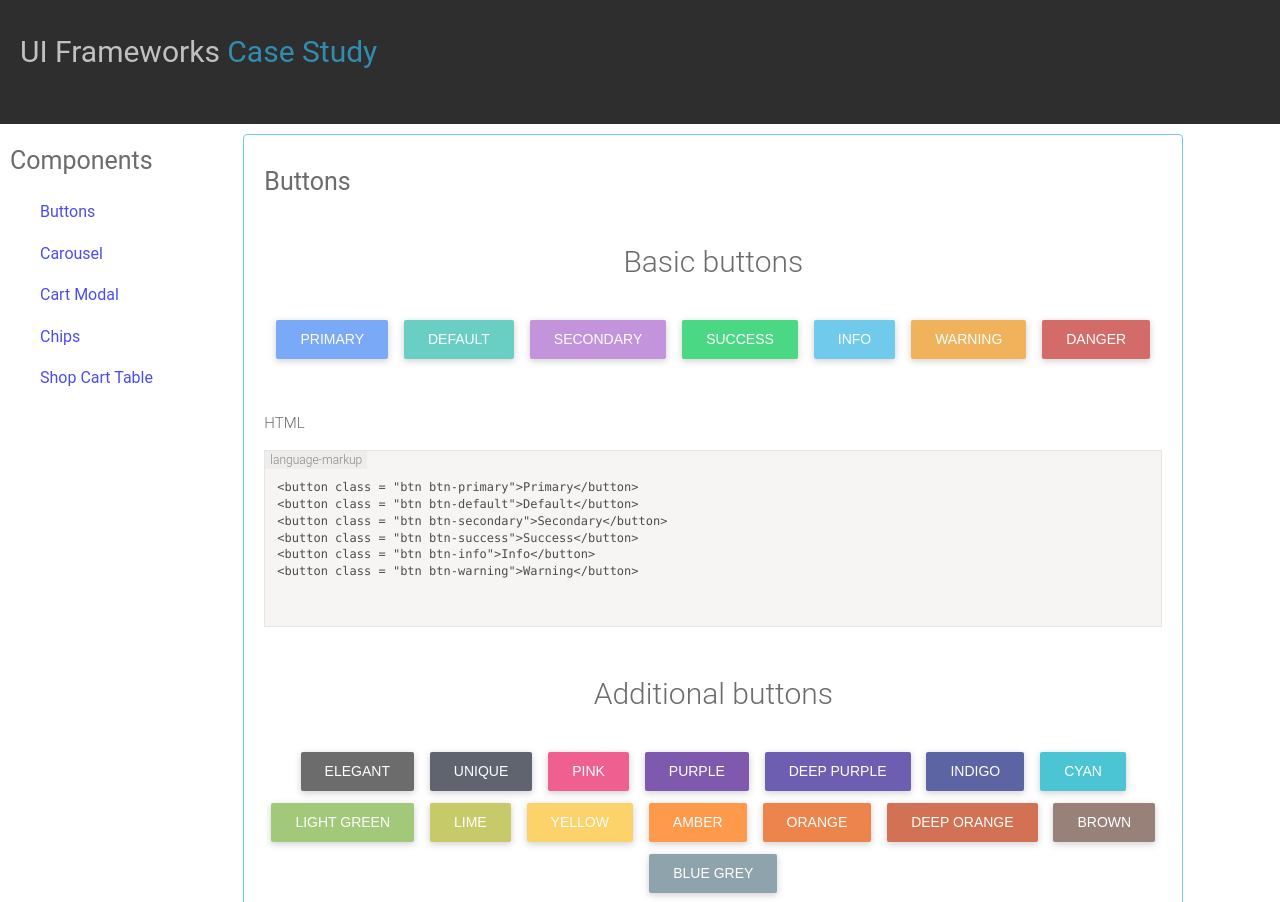
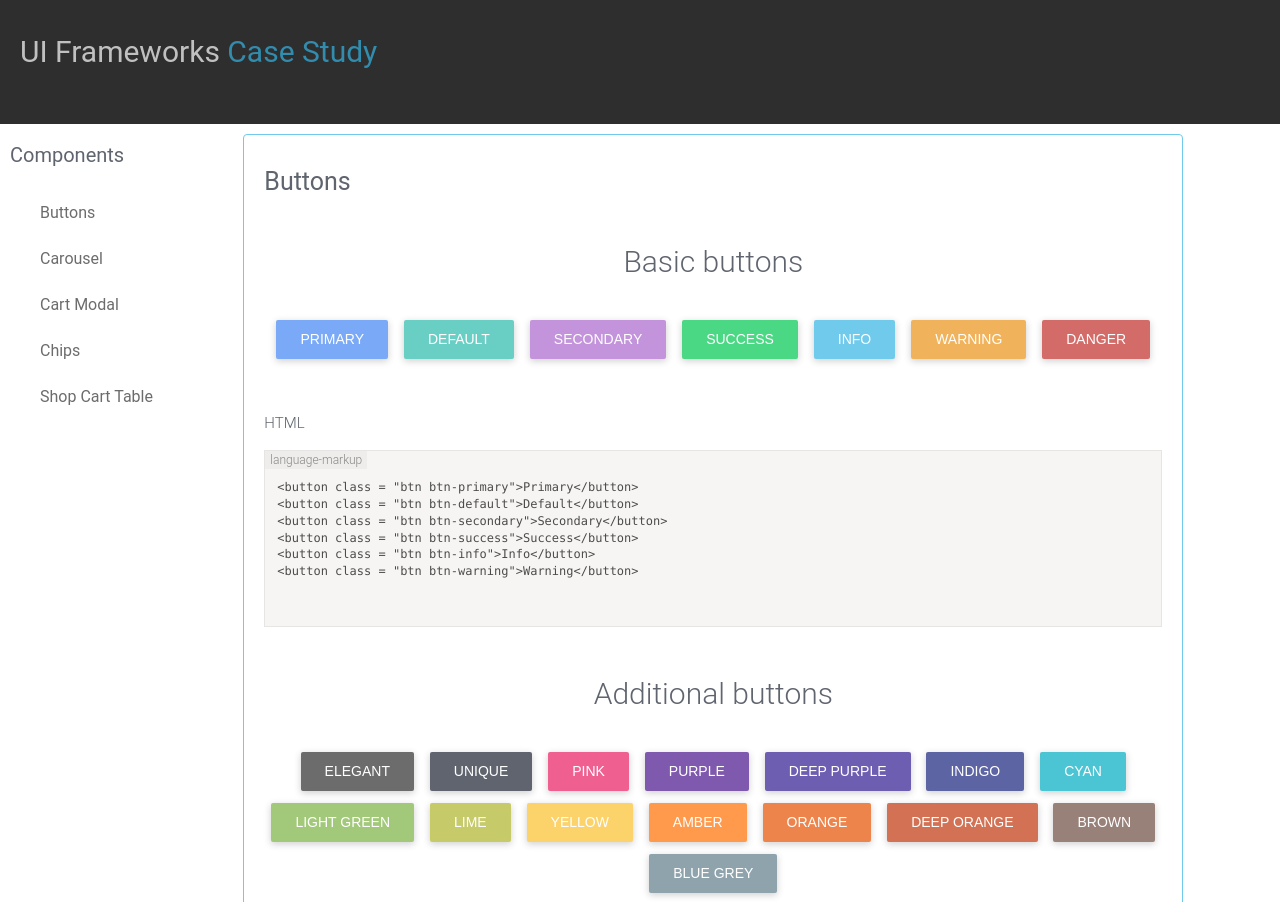
Before and after one commit to hiepvo/components, a plain HTML site: page index.html in a window 1280 px wide. Shown: the top 902 px of the page. Drawn offline with Linux system fonts and the light colour scheme.

Commit message:
change layout

```diff
--- a/index.html
+++ b/index.html
@@ -7,22 +7,22 @@
   <title>UI Frameworks Case Study</title>
   <link rel = "stylesheet" href = "stylesheets/main.css">
 </head>
-
 <body>
 <header class = "grid__row" id = "page-header">
-
   <div class = "grid__col12"><h1>UI Frameworks <span class = "highlighted">Case Study</span></h1></div>
 </header>
 <div class = "grid">
   <div class = "grid__row">
     <div class = "grid__col2" id = "sidebar">
-      <h2>Components</h2>
       <nav id = "component-nav">
-        <a href = "#buttons">Buttons</a>
-        <a href = "#carousels">Carousel</a>
-        <a href = "#cart-modal">Cart Modal</a>
-        <a href = "#chips">Chips</a>
-        <a href = "#shopCart-table">Shop Cart Table</a>
+        <h2>Components</h2>
+        <ul>
+          <li><a href = "#buttons">Buttons</a></li>
+          <li><a href = "#carousels">Carousel</a></li>
+          <li><a href = "#cart-modal">Cart Modal</a></li>
+          <li> <a href = "#chips">Chips</a></li>
+          <li><a href = "#shopCart-table">Shop Cart Table</a></li>
+        </ul>
       </nav>
     </div>
 
@@ -331,7 +331,7 @@
       </section>
       <section id = "cart-modal">
         <div class = "wrapper-content">
-          <h1>Cart Modal</h1>
+          <h2>Cart Modal</h2>
           <input type = "checkbox" id = "modal-cart--toggle">
           <label for = "modal-cart--toggle" class = "btn btn-primary waves-effect fill">Cart Model</label>
           <div id = "overlay" class = "hide overlay overlay-hugeinc">
--- a/stylesheets/base/_base.scss
+++ b/stylesheets/base/_base.scss
@@ -11,13 +11,12 @@ html {
 
 body {
   font-size: 1.6em;
-  color: $elegant-color;
+  color: $unique-color;
 }
 
 nav a {
   display: block;
-  margin: 1.6em 0;
-  padding-left: 30px;
+  padding-left: 3rem;
 }
 
 .section-content {
@@ -27,6 +26,29 @@ nav a {
 
 a {
   text-decoration: none;
+}
+
+#component-nav h2 {
+  font-size: 2rem;
+}
+
+#component-nav {
+  width: 22.5rem;
+}
+#component-nav ul {
+  width: 100%;
+}
+#component-nav ul li a{
+  color: $elegant-color;
+  padding-bottom: 1.5rem;
+  padding-top: 1.5rem;
+  -webkit-transition: background-color 0.3s;
+  -moz-transition: background-color 0.3s;
+  transition: background-color 0.3s;
+}
+
+#component-nav ul li a:hover{
+  background-color: $grey-lighten-2;
 }
 
 section {
--- a/stylesheets/components/_modal_cart.scss
+++ b/stylesheets/components/_modal_cart.scss
@@ -97,10 +97,6 @@
   margin-right: 0;
   width: 6rem;
   text-align: center;
-}
-
-.modal-cart-wrapper__quantity {
-  margin-right: 4rem;
 }
 
 .modal-cart-wrapper__quantity input {
--- a/stylesheets/components/_shopping_cart.scss
+++ b/stylesheets/components/_shopping_cart.scss
@@ -46,10 +46,6 @@
   margin-right: 0;
   width: 6rem;
   text-align: center;
-}
-
-.cart-wrapper__quantity {
-  margin-right: 4rem;
 }
 
 .cart-wrapper__quantity input {
--- a/stylesheets/components/_variables.scss
+++ b/stylesheets/components/_variables.scss
@@ -1,5 +1,3 @@
-
-
 $font-family: 'Roboto', sans-serif;
 $base-font-size: 10px;
 $primary-color: #4285f4;
@@ -8,9 +6,9 @@ $text--dark-gray: #212121;
 $stylish-color: #4B515D;
 $stylish-color-dark: #3E4551;
 
-  //Contextual Colors
+//Contextual Colors
 $success-color: #00C851;
-$success-color-hover :#00D255;
+$success-color-hover: #00D255;
 $info-color: #33b5e5;
 $info-color-hover: #49BDE8;
 $warning-color: #eb9316;
@@ -19,6 +17,9 @@ $danger-color: #c12e2a;
 $danger-color-hover: #DB0000;
 $elegant-color: #2E2E2E;
 $elegant-color-hover: #3B3B3B;
+$unique-color: #1C2331;
+$unique-color-hover: #252f41;
+$grey-lighten-2: #e0e0e0;
 
 //Badge
 $badge__bg--gray: #ababab;
--- a/stylesheets/main.scss
+++ b/stylesheets/main.scss
@@ -13,5 +13,6 @@
 @import 'components/_carousel_preview.scss';
 @import 'components/_carousel_thumb.scss';
 @import 'components/_chips.scss';
+
 @import 'components/_shopping_cart.scss';
 @import 'components/_modal_cart.scss';
```
Also changed, not shown: stylesheets/main.css.
